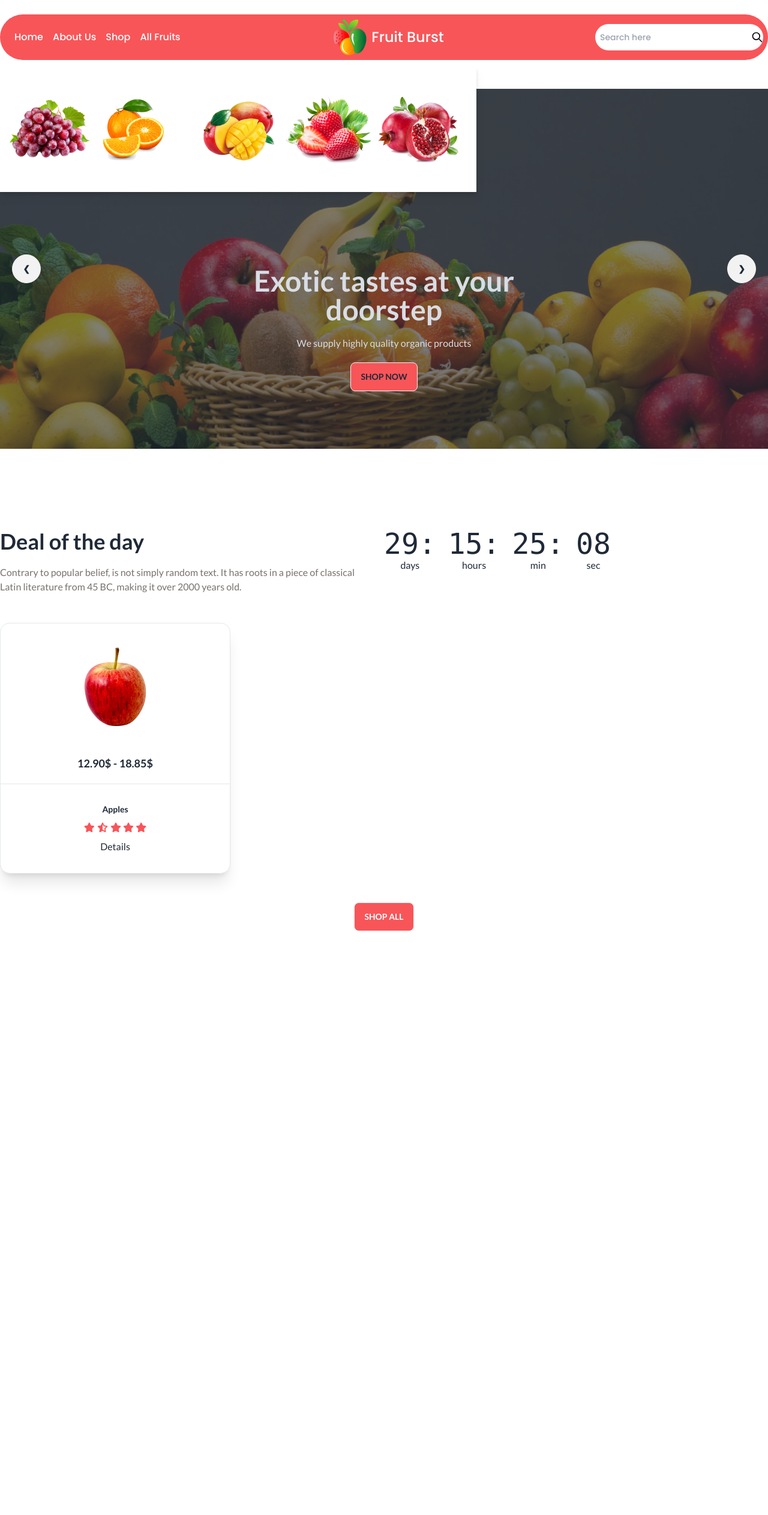
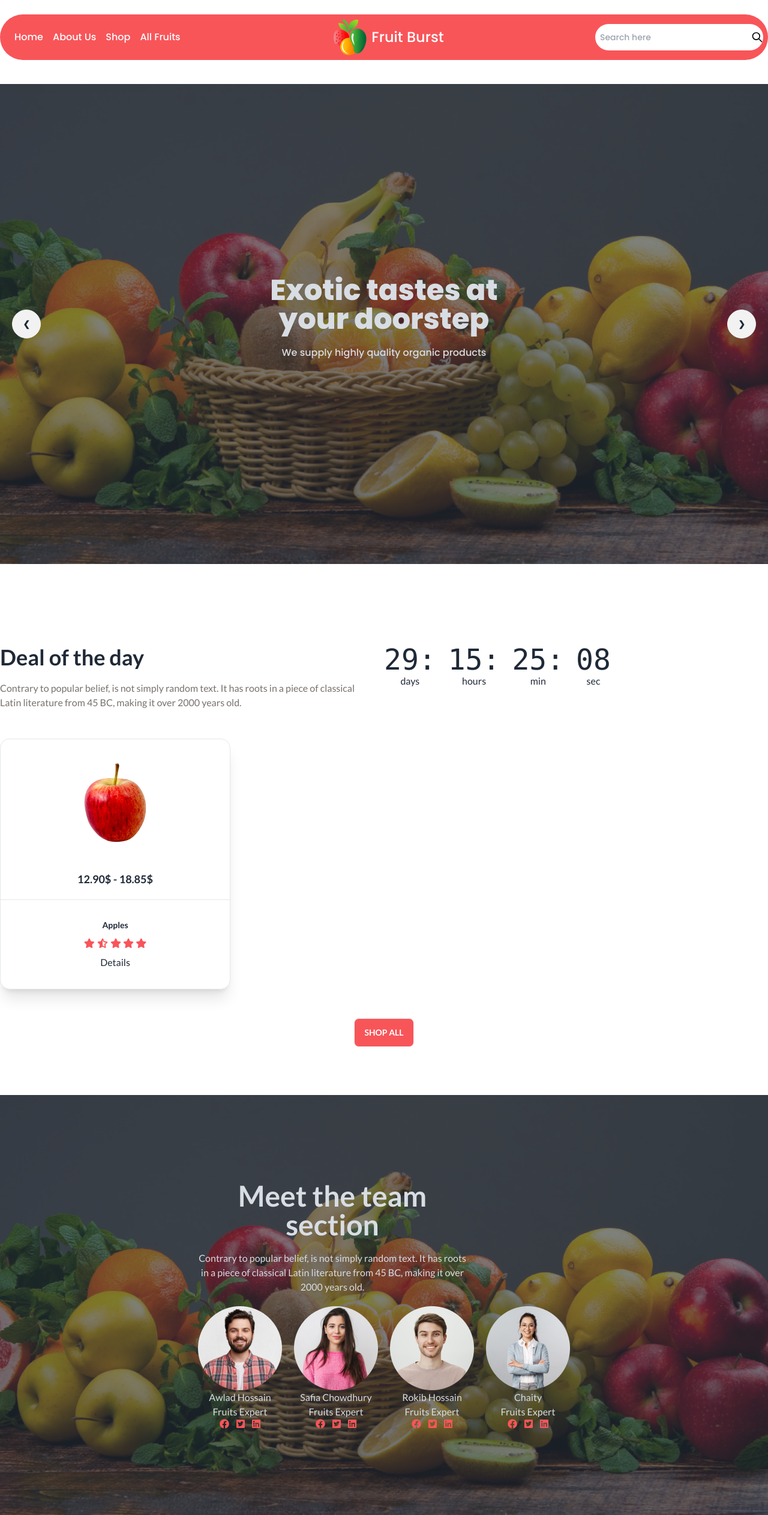
Before and after one commit to ASRAF-JAHAN/Assignment-task-three, a plain HTML site: page index.html in a window 1280 px wide. Shown: the whole page at 60% size. Before the commit the page ends 1552 px from the top, so only its background shows below. Drawn offline with nearby package versions, Linux system fonts and the light colour scheme; grey boxes are pictures that could not be loaded.

Commit message:
four hero section almost done

```diff
--- a/index.html
+++ b/index.html
@@ -10,7 +10,9 @@
   <link href="https://cdn.jsdelivr.net/npm/daisyui@3.5.0/dist/full.css" rel="stylesheet" type="text/css" />
   <script src="https://cdn.tailwindcss.com"></script>
   <!-- font awesome icon -->
-  <link rel="stylesheet" href="https://cdnjs.cloudflare.com/ajax/libs/font-awesome/6.4.0/css/all.min.css" integrity="sha512-iecdLmaskl7CVkqkXNQ/ZH/XLlvWZOJyj7Yy7tcenmpD1ypASozpmT/E0iPtmFIB46ZmdtAc9eNBvH0H/ZpiBw==" crossorigin="anonymous" referrerpolicy="no-referrer" />
+  <link rel="stylesheet" href="https://cdnjs.cloudflare.com/ajax/libs/font-awesome/6.4.0/css/all.min.css"
+    integrity="sha512-iecdLmaskl7CVkqkXNQ/ZH/XLlvWZOJyj7Yy7tcenmpD1ypASozpmT/E0iPtmFIB46ZmdtAc9eNBvH0H/ZpiBw=="
+    crossorigin="anonymous" referrerpolicy="no-referrer" />
   <!-- lato and poppins google font -->
   <link rel="preconnect" href="https://fonts.googleapis.com">
   <link rel="preconnect" href="https://fonts.gstatic.com" crossorigin>
@@ -43,7 +45,7 @@
         <div class="navbar-center text-center">
           <p class="flex gap-2 items-center text-2xl"><img src="./images/logo.png" alt="">Fruit Burst</p>
         </div>
-        <div class="navbar-end">
+        <div class="navbar-end invisible lg:visible">
           <input class=" relative rounded-full text-sm py-3 pl-2" type="text" name="" id="" placeholder="Search here">
           <svg xmlns="http://www.w3.org/2000/svg" class="text-black absolute  h-5 w-5" fill="none" viewBox="0 0 24 24"
             stroke="currentColor">
@@ -56,16 +58,16 @@
 
     </nav>
     <!-- banner section -->
-    <div class="max-w-screen-xl relative  font-Lato mx-auto mt-12">
-      <div class="carousel  overflow-hidden h-[600px] ">
-        <div id="slide1" class="carousel-item text-center relative w-full">
-          <div class="hero min-h-screen" style="background-image: url(./images/banner1.png);">
+    <section class="max-w-screen-xl  mx-auto mt-10">
+      <div class="carousel w-full  ">
+        <!-- slider 1 -->
+        <div id="slide1" class="carousel-item relative  w-full">
+          <div class="hero min-h-screen h-[500px]" style="background-image: url(./images/banner1.png);">
             <div class="hero-overlay bg-opacity-60"></div>
             <div class="hero-content text-center text-neutral-content">
-              <div class="max-w-md">
-                <h1 class="mb-5  text-5xl font-bold">Exotic tastes at your doorstep</h1>
-                <p class="mb-5">We supply highly quality organic products</p>
-                <button class="btn bg-[#F85559]">Shop Now</button>
+              <div class="max-w-md  text-center">
+                <h1 class="mb-5 text-5xl  font-bold">Exotic tastes at your doorstep</h1>
+                <p class="mb-5 ">We supply highly quality organic products</p>
               </div>
             </div>
           </div>
@@ -74,14 +76,17 @@
             <a href="#slide2" class="btn btn-circle">❯</a>
           </div>
         </div>
+        <!-- slider 2 -->
         <div id="slide2" class="carousel-item relative w-full">
-          <div class="hero min-h-screen" style="background-image: url(./images/banner2.png);">
+          <div class="hero min-h-screen h-[500px]" style="background-image: url(./images/banner2.png);">
             <div class="hero-overlay bg-opacity-60"></div>
             <div class="hero-content text-center text-neutral-content">
               <div class="max-w-md">
                 <h1 class="mb-5 text-5xl font-bold">Exotic tastes at your doorstep</h1>
-                <p class="mb-5">We supply highly quality organic products</p>
-                <button class="btn bg-[#F85559]">Shop Now</button>
+                <p class="mb-5">Contrary to popular belief, Lorem Ipsum is not simply random text. It has roots in a
+                  piece of classical Latin literature from 45 BC, making it over 2000 years old. Richard McClintock, a
+                  Latin professor at Hampden-Sydney College in Virginia, looked up one of the more obscure Latin words,
+                  consectetur.</p>
               </div>
             </div>
           </div>
@@ -90,14 +95,14 @@
             <a href="#slide3" class="btn btn-circle">❯</a>
           </div>
         </div>
+        <!-- slider 3 -->
         <div id="slide3" class="carousel-item relative w-full">
-          <div class="hero min-h-screen" style="background-image: url(./images/banner3.png);">
+          <div class="hero min-h-screen h-[500px]" style="background-image: url(./images/banner3.png);">
             <div class="hero-overlay bg-opacity-60"></div>
             <div class="hero-content text-center text-neutral-content">
               <div class="max-w-md">
                 <h1 class="mb-5 text-5xl font-bold">Exotic tastes at your doorstep</h1>
                 <p class="mb-5">We supply highly quality organic products</p>
-                <button class="btn bg-[#F85559]">Shop Now </button>
               </div>
             </div>
           </div>
@@ -106,32 +111,25 @@
             <a href="#slide4" class="btn btn-circle">❯</a>
           </div>
         </div>
+        <!-- slider 4 -->
         <div id="slide4" class="carousel-item relative w-full">
-          <div class="hero min-h-screen" style="background-image: url(./images/banner4.png);">
+          <div class="hero min-h-screen h-[500px]" style="background-image: url(./images/banner4.png);">
             <div class="hero-overlay bg-opacity-60"></div>
             <div class="hero-content text-center text-neutral-content">
               <div class="max-w-md">
                 <h1 class="mb-5 text-5xl font-bold">Exotic tastes at your doorstep</h1>
-                <p class="mb-5">We supply highly quality organic products</p>
-                <button class="btn bg-[#F85559]">Shop Now</button>
+                <p class="mb-5"></p>
               </div>
             </div>
           </div>
-          <div class="absolute flex justify-between transform -translate-y-1/2 left-5 right-5 top-1/2">
+          <div class="absolute flex justify-between
+        transform -translate-y-1/2 left-5 right-5 top-1/2">
             <a href="#slide3" class="btn btn-circle">❮</a>
             <a href="#slide1" class="btn btn-circle">❯</a>
           </div>
         </div>
       </div>
-      <!-- bonus fruit bar -->
-      <div class="max-w-screen-lg justify-center items-center mx-auto absolute -top-9 drop-shadow-lg  grid grid-cols-5 h-52 py-10 px-3 bg-white">
-        <img src="./images/fruit1.png" alt="">
-        <img src="./images/fruit2.png" alt="">
-        <img src="./images/fruit3.png" alt="">
-        <img src="./images/fruit4.png" alt="">
-        <img src="./images/fruit5.png" alt="">
-      </div>
-    </div>
+    </section>
 
   </header>
   <main class="max-w-screen-xl mx-auto font-Lato">
@@ -215,12 +213,89 @@
 
     </div>
 
-    <!--  -->
+    <!--hero four man section  -->
+    <div class="hero min-h-[700px]  mt-20"
+      style="background-image: url(./images/banner1.png);">
+      <div class="hero-overlay bg-opacity-60"></div>
+      <div class="hero-content text-center text-neutral-content">
+        <!-- new div -->
+        <div class=" text-center">
+        <div class="max-w-md">
+          <h1 class="mb-5 text-5xl font-bold">Meet the team section</h1>
+          <p class="mb-5">Contrary to popular belief, is not simply random text. It has roots in a piece of classical Latin literature from 45 BC, making it over 2000 years old.</p>
+        </div>
+        <div class="flex gap-5">
+          <!-- div 1 -->
+          <div class="">
+            <img src="./images/member1.png" alt="">
+            <h3>Awlad Hossain</h3>
+            <p>Fruits Expert</p>
+            <!-- icon -->
+            <div class="flex gap-3 justify-center items-center text-[#F85559]">
+              <i  class="fa-brands fa-facebook "></i>
+              <i  class="fa-brands fa-square-twitter"></i>
+              <i class="fa-brands fa-linkedin"></i>
+            </div>
+          </div>
+          <!-- div 2 -->
+          <div class="">
+            <img src="./images/member2.png" alt="">
+            <h3>Safia Chowdhury</h3>
+            <p>Fruits Expert</p>
+            <!-- icon -->
+            <div class="flex gap-3 justify-center items-center text-[#F85559]">
+              <i  class="fa-brands fa-facebook "></i>
+              <i  class="fa-brands fa-square-twitter"></i>
+              <i class="fa-brands fa-linkedin"></i>
+            </div>
+          </div>
+          <!-- div 3 -->
+          <div class="">
+            <img src="./images/member3.png" alt="">
+            <h3>Rokib Hossain</h3>
+            <p>Fruits Expert</p>
+            <!-- icon -->
+            <div class="flex gap-3 justify-center items-center text-[#F85559]">
+              <i  class="fa-brands fa-facebook "></i>
+              <i  class="fa-brands fa-square-twitter"></i>
+              <i class="fa-brands fa-linkedin"></i>
+            </div>
+          </div>
+          <!-- div 4 -->
+          <div class="">
+            <img src="./images/member4.png" alt="">
+            <h3>Chaity</h3>
+            <p>Fruits Expert</p>
+            <!-- icon -->
+            <div class="flex gap-3 justify-center items-center text-[#F85559]">
+              <i  class="fa-brands fa-facebook "></i>
+              <i  class="fa-brands fa-square-twitter"></i>
+              <i class="fa-brands fa-linkedin"></i>
+            </div>
+          </div>
+
+        </div>
+      </div>
+
+      </div>
+
+    </div>
+
+    <!-- why choose us section -->
 
 
 
   </main>
   <footer>
+    <!-- fruit bar -->
+    <!-- <div class="max-w-screen-lg flex gap-4 justify-center items-center mx-auto absolute top-20 right-15 drop-shadow-lg   h-52 py-10 px-3 bg-white">
+      <img src="./images/fruit1.png" alt="">
+      <img src="./images/fruit2.png" alt="">
+      <img src="./images/fruit3.png" alt="">
+      <img src="./images/fruit4.png" alt="">
+      <img src="./images/fruit5.png" alt="">
+    </div> -->
+
 
   </footer>
 
```
